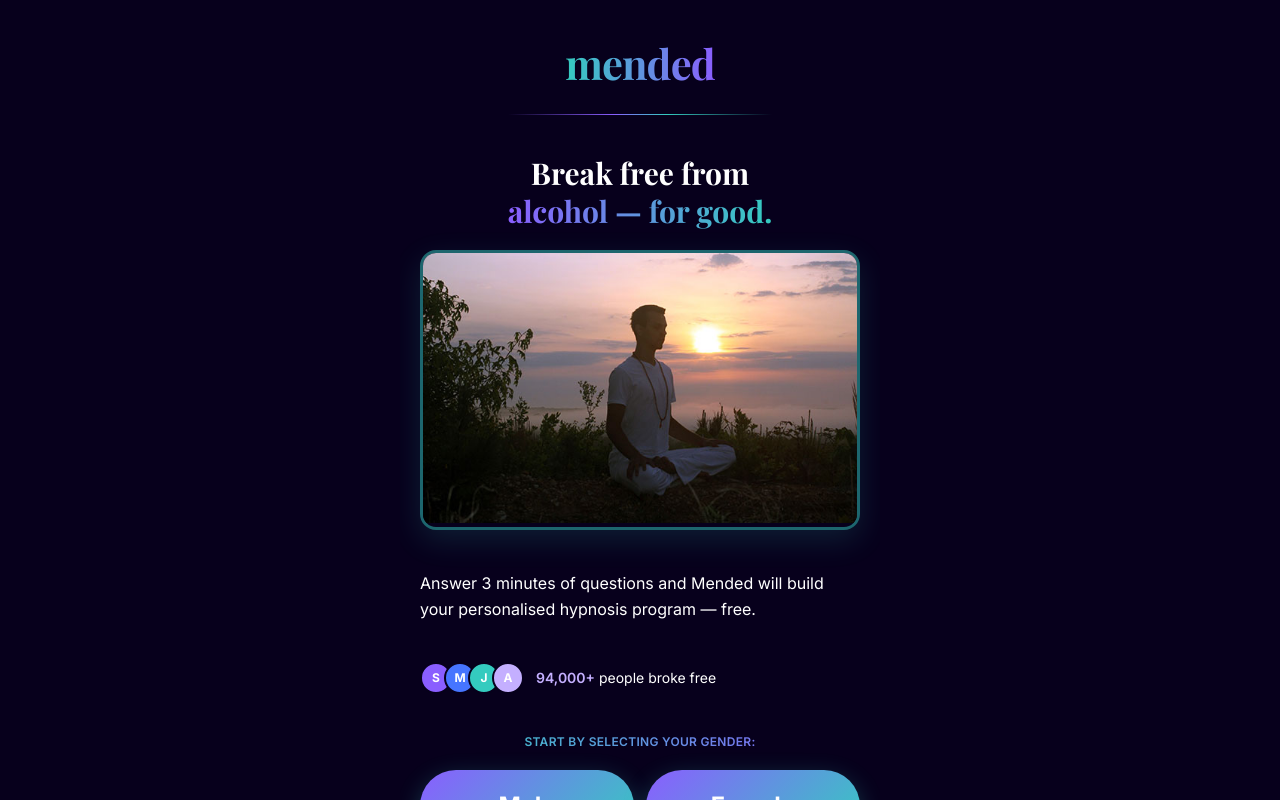
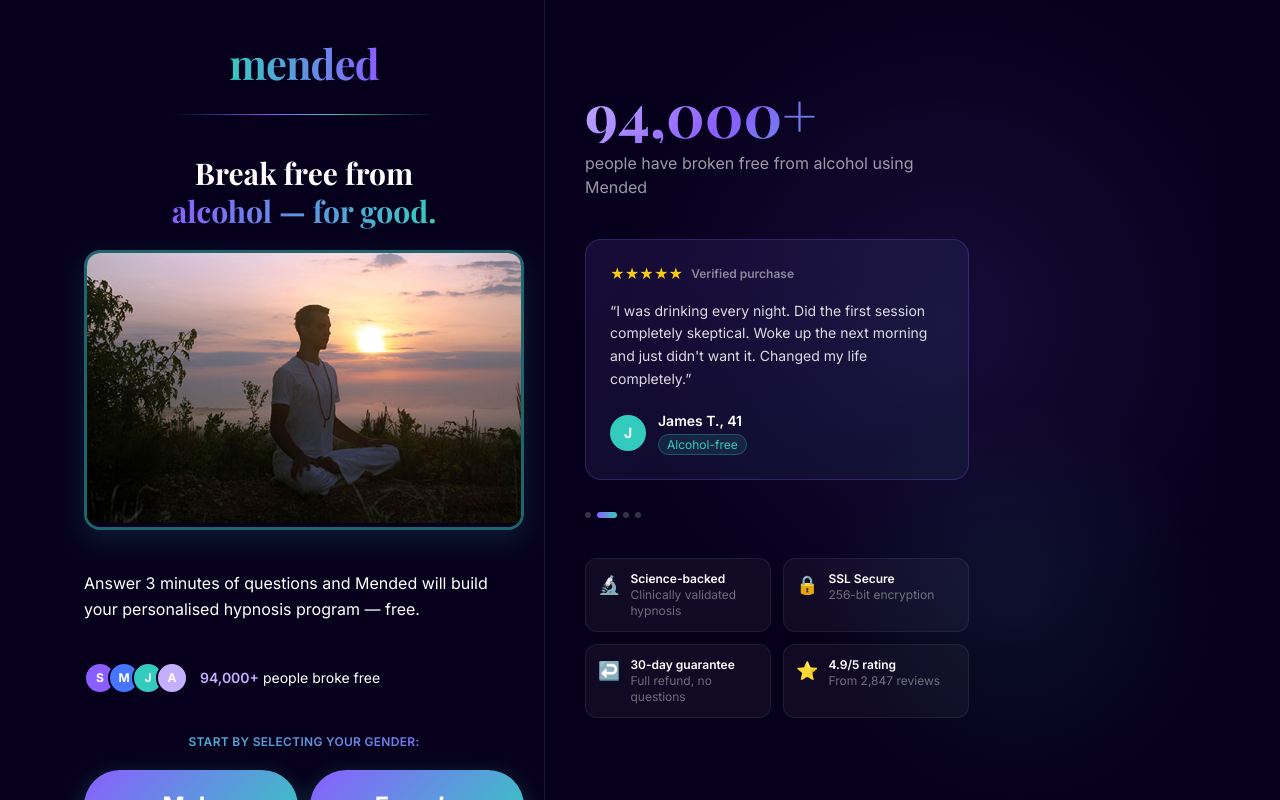
Before and after one commit to andrewhopper1974/mended, a Next.js app: page / in a window 1280 px wide. Shown: the top 800 px of the page. Built offline with nearby package versions, Linux system fonts and the light colour scheme; no server answers; a web font is replaced by a local one.

Commit message:
add desktop two-column layout with sticky social proof sidebar

```diff
--- a/app/layout.tsx
+++ b/app/layout.tsx
@@ -1,6 +1,7 @@
 import type { Metadata } from "next";
 import { Inter, Playfair_Display } from "next/font/google";
 import "./globals.css";
+import DesktopSidebar from "@/components/DesktopSidebar";
 
 const inter = Inter({
   subsets: ["latin"],
@@ -34,11 +35,27 @@
   return (
     <html lang="en" className={`${inter.variable} ${playfair.variable}`}>
       <body className="bg-quiz-bg text-white antialiased">
-        <div
-          className="min-h-screen w-full mx-auto relative overflow-x-hidden"
-          style={{ maxWidth: "480px" }}
-        >
-          {children}
+
+        {/* Mobile: single column, centered at 480px max */}
+        {/* Desktop (md+): two columns — quiz left, sidebar right */}
+        <div className="min-h-screen flex justify-center md:justify-start md:max-w-6xl md:mx-auto">
+
+          {/* Quiz column — always 480px max, full width on mobile */}
+          <div
+            className="w-full relative overflow-x-hidden"
+            style={{ maxWidth: "480px" }}
+          >
+            {children}
+          </div>
+
+          {/* Sidebar — desktop only */}
+          <div
+            className="hidden md:block flex-1 border-l"
+            style={{ borderColor: "rgba(255,255,255,0.08)" }}
+          >
+            <DesktopSidebar />
+          </div>
+
         </div>
       </body>
     </html>
--- /dev/null
+++ b/components/DesktopSidebar.tsx
@@ -0,0 +1,192 @@
+"use client";
+
+import { useState, useEffect } from "react";
+
+const TESTIMONIALS = [
+  {
+    name: "Sarah M., 34",
+    tag: "6 months sober",
+    text: "I'd tried AA and sheer willpower. Nothing worked until this. By session 3 I stopped wanting a drink at 5pm. Now I'm 6 months sober and feeling alive again.",
+    avatar: "S",
+    color: "#8A5EFF",
+  },
+  {
+    name: "James T., 41",
+    tag: "Alcohol-free",
+    text: "I was drinking every night. Did the first session completely skeptical. Woke up the next morning and just didn't want it. Changed my life completely.",
+    avatar: "J",
+    color: "#34CBBF",
+  },
+  {
+    name: "Michelle L., 28",
+    tag: "3 months free",
+    text: "Started with anxiety and alcohol dependence. After the second hypnosis session, I felt a shift. Three months later, completely transformed.",
+    avatar: "M",
+    color: "#4675FF",
+  },
+  {
+    name: "David R., 52",
+    tag: "1 year sober",
+    text: "After 20 years of heavy drinking I'd given up hope. Mended was my last attempt. One year on and I genuinely don't miss it. My family has me back.",
+    avatar: "D",
+    color: "#c4afff",
+  },
+];
+
+const TRUST_BADGES = [
+  { icon: "🔬", label: "Science-backed", sub: "Clinically validated hypnosis" },
+  { icon: "🔒", label: "SSL Secure", sub: "256-bit encryption" },
+  { icon: "↩️", label: "30-day guarantee", sub: "Full refund, no questions" },
+  { icon: "⭐", label: "4.9/5 rating", sub: "From 2,847 reviews" },
+];
+
+export default function DesktopSidebar() {
+  const [current, setCurrent] = useState(0);
+  const [fading, setFading] = useState(false);
+
+  useEffect(() => {
+    const interval = setInterval(() => {
+      setFading(true);
+      setTimeout(() => {
+        setCurrent((c) => (c + 1) % TESTIMONIALS.length);
+        setFading(false);
+      }, 400);
+    }, 5000);
+    return () => clearInterval(interval);
+  }, []);
+
+  const t = TESTIMONIALS[current];
+
+  return (
+    <div
+      className="sticky top-0 h-screen flex flex-col justify-center px-10 py-12 overflow-hidden"
+      style={{ background: "#07001c" }}
+    >
+      {/* Background glow */}
+      <div
+        className="absolute inset-0 pointer-events-none"
+        style={{
+          background: "radial-gradient(ellipse 70% 60% at 60% 40%, rgba(138,94,255,0.12) 0%, transparent 70%)",
+        }}
+      />
+      <div
+        className="absolute pointer-events-none"
+        style={{
+          bottom: 0,
+          right: 0,
+          width: 400,
+          height: 400,
+          background: "radial-gradient(ellipse, rgba(52,203,191,0.08) 0%, transparent 70%)",
+        }}
+      />
+
+      <div className="relative z-10 max-w-sm">
+
+        {/* Big stat */}
+        <div className="mb-10">
+          <div
+            className="text-6xl font-bold mb-2 leading-none"
+            style={{
+              fontFamily: "var(--font-playfair), Georgia, serif",
+              background: "linear-gradient(135deg, #c4afff 0%, #8A5EFF 40%, #34CBBF 100%)",
+              WebkitBackgroundClip: "text",
+              WebkitTextFillColor: "transparent",
+            }}
+          >
+            94,000+
+          </div>
+          <p className="text-base" style={{ color: "rgba(255,255,255,0.6)" }}>
+            people have broken free from alcohol using Mended
+          </p>
+        </div>
+
+        {/* Rotating testimonial */}
+        <div
+          className="rounded-2xl p-6 mb-8 transition-all duration-400"
+          style={{
+            background: "linear-gradient(135deg, rgba(138,94,255,0.12) 0%, rgba(52,203,191,0.06) 100%)",
+            border: "1px solid rgba(138,94,255,0.25)",
+            opacity: fading ? 0 : 1,
+            transform: fading ? "translateY(8px)" : "translateY(0)",
+            transition: "opacity 0.4s ease, transform 0.4s ease",
+          }}
+        >
+          {/* Stars */}
+          <div className="flex items-center gap-2 mb-4">
+            <span className="text-yellow-400 text-sm">★★★★★</span>
+            <span className="text-xs font-semibold" style={{ color: "rgba(255,255,255,0.5)" }}>
+              Verified purchase
+            </span>
+          </div>
+
+          <p
+            className="text-sm leading-relaxed mb-5"
+            style={{ color: "rgba(255,255,255,0.85)" }}
+          >
+            &ldquo;{t.text}&rdquo;
+          </p>
+
+          <div className="flex items-center gap-3">
+            <div
+              className="w-9 h-9 rounded-full flex items-center justify-center text-sm font-bold flex-shrink-0"
+              style={{ background: t.color, color: "#fff" }}
+            >
+              {t.avatar}
+            </div>
+            <div>
+              <p className="text-sm font-semibold text-white">{t.name}</p>
+              <span
+                className="text-xs px-2 py-0.5 rounded-full"
+                style={{
+                  background: "rgba(52,203,191,0.12)",
+                  border: "1px solid rgba(52,203,191,0.3)",
+                  color: "#34CBBF",
+                }}
+              >
+                {t.tag}
+              </span>
+            </div>
+          </div>
+        </div>
+
+        {/* Dot indicators */}
+        <div className="flex gap-1.5 mb-10">
+          {TESTIMONIALS.map((_, i) => (
+            <button
+              key={i}
+              onClick={() => setCurrent(i)}
+              className="rounded-full transition-all duration-300"
+              style={{
+                width: i === current ? 20 : 6,
+                height: 6,
+                background: i === current
+                  ? "linear-gradient(90deg, #8A5EFF, #34CBBF)"
+                  : "rgba(255,255,255,0.2)",
+              }}
+            />
+          ))}
+        </div>
+
+        {/* Trust badges */}
+        <div className="grid grid-cols-2 gap-3">
+          {TRUST_BADGES.map((b) => (
+            <div
+              key={b.label}
+              className="rounded-xl p-3 flex items-start gap-2.5"
+              style={{
+                background: "rgba(255,255,255,0.04)",
+                border: "1px solid rgba(255,255,255,0.07)",
+              }}
+            >
+              <span className="text-lg flex-shrink-0">{b.icon}</span>
+              <div>
+                <p className="text-xs font-semibold text-white">{b.label}</p>
+                <p className="text-xs" style={{ color: "rgba(255,255,255,0.4)" }}>{b.sub}</p>
+              </div>
+            </div>
+          ))}
+        </div>
+      </div>
+    </div>
+  );
+}
```
